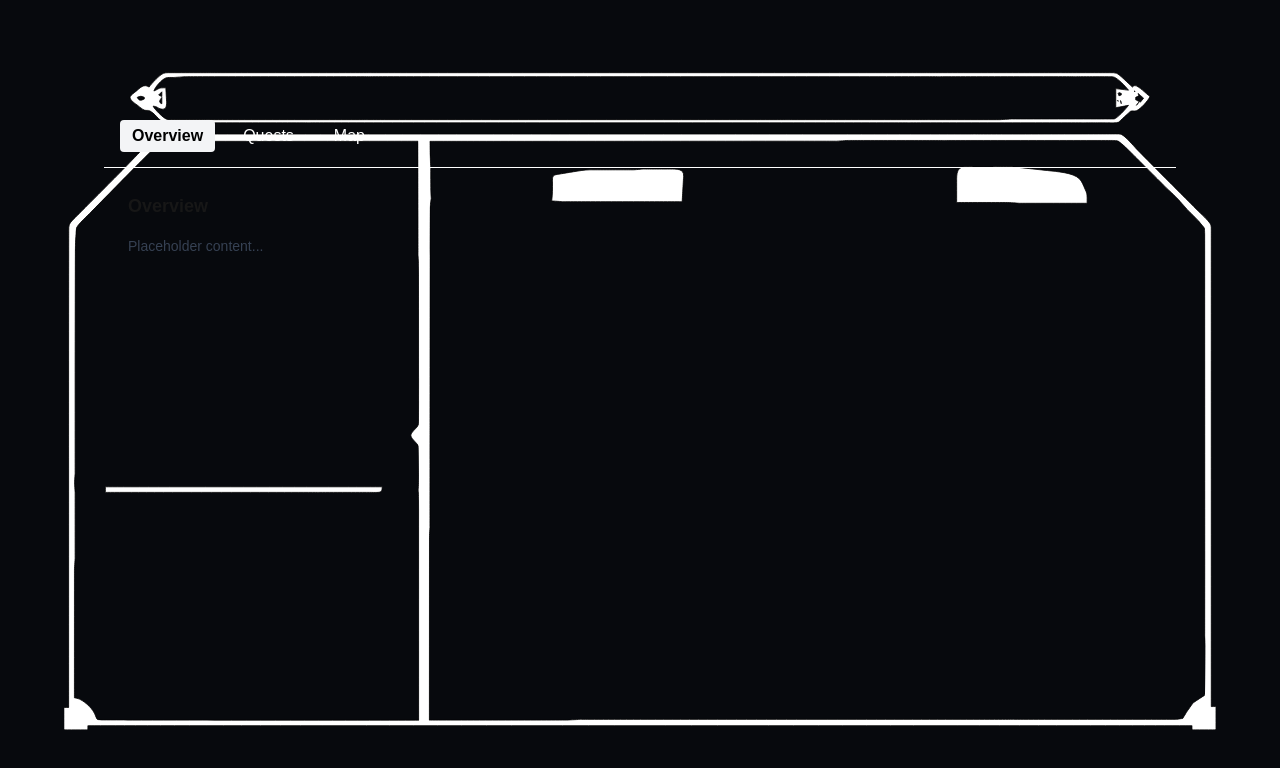
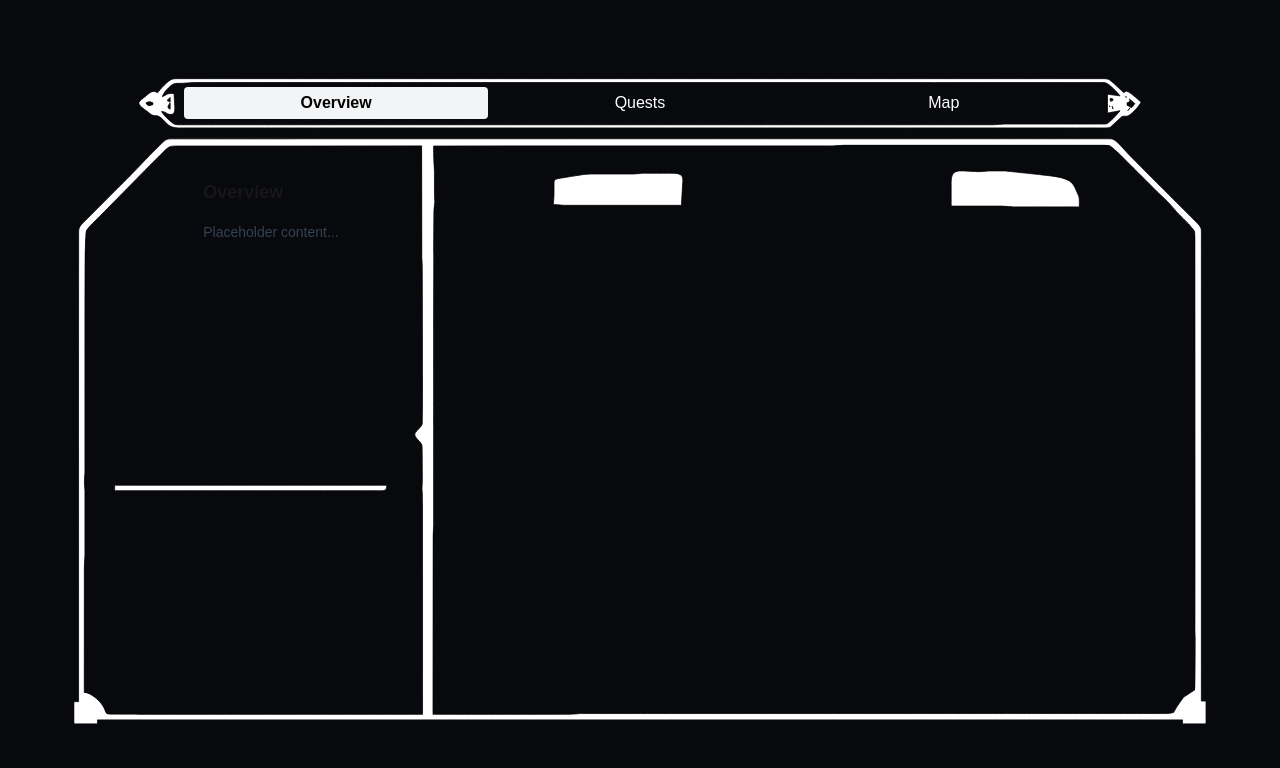
Before and after one commit to king-aedred/saga, a Next.js app: page / in a window 1280 px wide. Shown: the top 768 px of the page. Built offline with nearby package versions, Linux system fonts and the light colour scheme.

Commit message:
navbar sits in prototype svg for now and added sliding feature for more nav  elements

```diff
--- a/src/app/page.tsx
+++ b/src/app/page.tsx
@@ -15,7 +15,12 @@ export default function Page() {
 
   type Section = "navbar" | "questList" | "questDetail";
 
-  const navItems = ["Overview", "Quests", "Map"];
+  const navItems = ["Overview", "Quests", "Map", "Sign in"];
+
+  const [navOffset, setNavOffset] = useState(0);
+
+  const visibleCount = 3;
+  const itemWidth = 100/visibleCount;
 
   const [activeSection, setActiveSection] = useState<Section>("questList");
   const [selectedNavIndex, setSelectedNavIndex] = useState(0);
@@ -35,12 +40,28 @@ export default function Page() {
       case "navbar": {
         if (event.key === "ArrowRight") {
           event.preventDefault();
-          setSelectedNavIndex((current) => (current + 1) % navItems.length);
+
+          const rightEdge = navOffset + visibleCount -1;
+
+          if (selectedNavIndex < rightEdge) {
+            setSelectedNavIndex((current) => Math.min(current +1, navItems.length - 1));
+          } else if (navOffset < navItems.length - visibleCount) {
+            setNavOffset((current) => current +1);
+            setSelectedNavIndex((current) => (current + 1));
+          }
           return;
         }
         if (event.key === "ArrowLeft") {
           event.preventDefault();
-          setSelectedNavIndex((current) => (current - 1 + navItems.length) % navItems.length);
+
+          const leftEdge = navOffset;
+
+          if (selectedNavIndex > leftEdge) {
+            setSelectedNavIndex((current) => Math.max(current -1, 0));
+          } else if (navOffset > 0) {
+            setNavOffset((current) => current -1);
+            setSelectedNavIndex((current) => current -1);
+          }
           return;
         }
         if (event.key === "ArrowDown") {
@@ -128,13 +149,20 @@ export default function Page() {
     >
       <div className="mx-auto flex min-h-[calc(100vh-4rem)] w-full max-w-screen-2xl items-center justify-center">
         <QuestWindowFrame>
-            <div className="grid min-h-[min(80vh,60rem)] grid-rows-[64px_1fr]">
+            <div className="relative h-full w-full">
+              <div className="absolute left-[10%] top-[1%] h-[6.5%] w-[80%]">
                 <header
-              className={`border-b p-4 transition-colors duration-150 ${
-                activeSection === "navbar" ? "bg-gray-800 text-white" : "bg-transparent text-white"
+                  className={`h-full w-full p-1.25 transition-colors duration-150 ${
+                    activeSection === "navbar"
+                    ? "bg-gray-800 text-white"
+                    : "bg-transparent text-white"
                   }`}
                 >
-              <div className="flex gap-4">
+                  <div className="overflow-hidden">
+                    <div
+                      className="flex flex-nowrap transition-transform duration-300 ease-out"
+                      style={{transform: `translateX(-${navOffset * (100/visibleCount)}%)`}}
+                    >
                       {navItems.map((item, index) => (
                       <button
                         key={item}
@@ -142,24 +170,30 @@ export default function Page() {
                           setSelectedNavIndex(index);
                           setActiveSection("navbar");
                         }}
-                    className={
+                        className={`shrink-0 basis-1/3 rounded px-3 py-1 ${
                           index === selectedNavIndex
                             ? "rounded bg-gray-100 px-3 py-1 font-bold text-black"
                             : "rounded px-3 py-1 hover:bg-gray-500"
-                    }
+                        }`}
                       >
                         {item}
                       </button>
                     ))}
                     </div>
+
+                  </div>
                 </header>
+              </div>
 
-            <main className="grid grid-cols-2">
+            <div className="absolute left-[10%] top-[12%] h-[78%] w-[80%]">
+              <main className="grid h-full grid-cols-2">
                 {currentNavItem === "Quests" ? (
                   <>
                     <aside
-                    className={`border-b p-4 transition-colors duration-150 ${
-                      activeSection === "questList" ? "bg-gray-800 text-white" : "bg-transparent text-white"
+                      className={`h-full border-b p-4 transition-colors duration-150 ${
+                        activeSection === "questList"
+                        ? "bg-gray-800 text-white"
+                        : "bg-transparent text-white"
                     }`}
                     >
                       <h2 className="text-lg font-semibold">Quests</h2>
@@ -182,8 +216,10 @@ export default function Page() {
                         </div>
                     </aside>
                     <section
-                    className={`border-b p-4 transition-colors duration-150 ${
-                      activeSection === "questDetail" ? "bg-gray-800 text-white" : "bg-transparent text-white"
+                      className={`h-full border-b p-4 transition-colors duration-150 ${
+                        activeSection === "questDetail"
+                        ? "bg-gray-800 text-white"
+                        : "bg-transparent text-white"
                       }`}
                     >
                       <h2 className="text-lg font-semibold">Details</h2>
@@ -203,8 +239,8 @@ export default function Page() {
                   </section>
                   </>
                 )}
-
               </main>
+            </div>
           </div>
         </QuestWindowFrame>
       </div>
--- a/src/components/QuestWindowFrame.tsx
+++ b/src/components/QuestWindowFrame.tsx
@@ -14,9 +14,9 @@ export default function QuestWindowFrame({children}: QuestWindowFrameProps) {
         className="pointer-events-none absolute inset-o h-full w-full select-none object-contain"
       />
 
-      <div className="relative z-10 h-full w-full p-10">
+      <div className="absolute inset-0 z-10 h-full w-full">
         {children}
-      </div>"
+      </div>
     </div>
   );
 }
```
Lines whose indentation alone changed are shown as unchanged.
